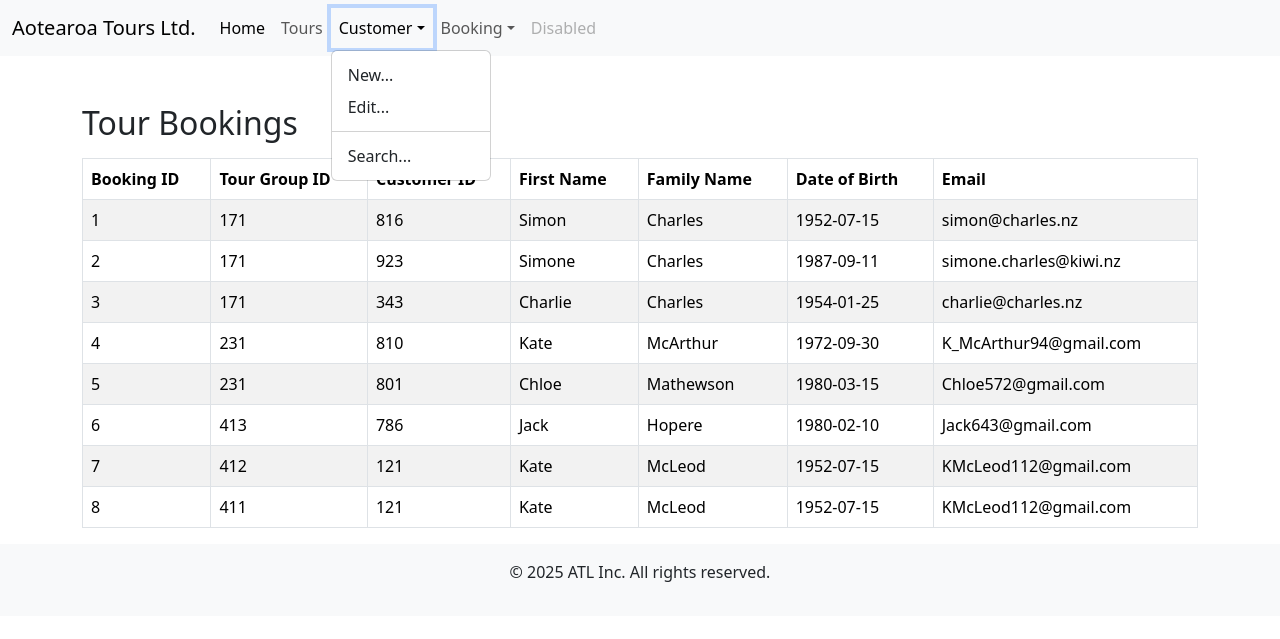
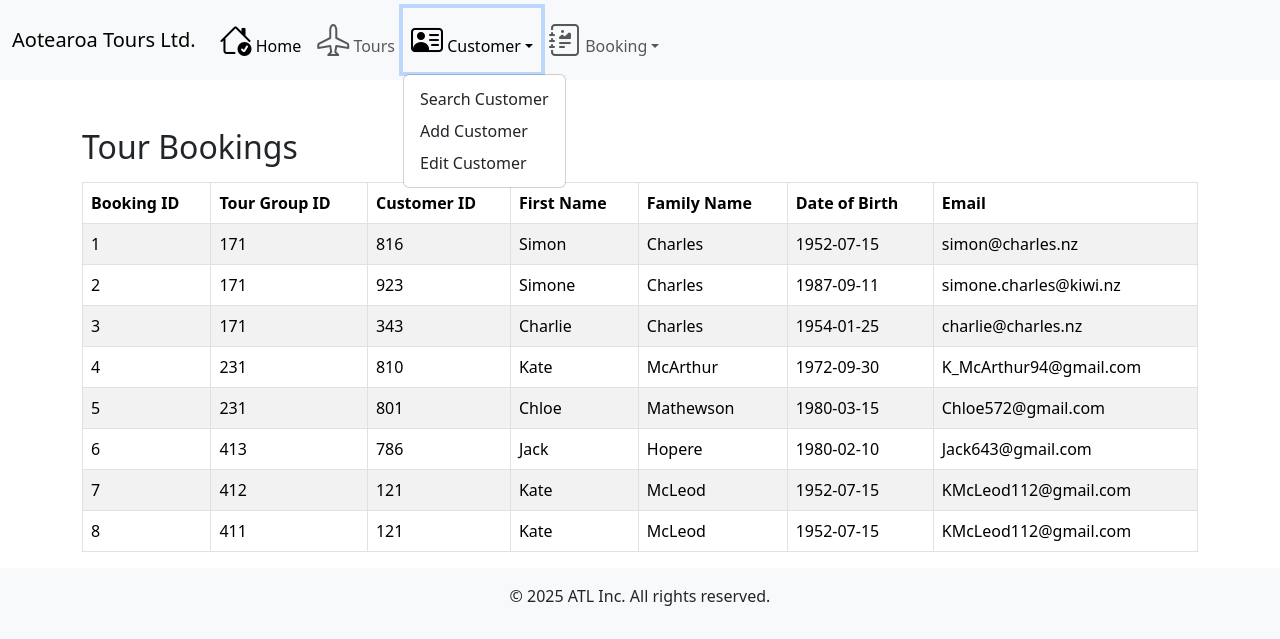
Before and after one commit to AllanVenje/LincolnUNZ, a Flask app: page /Orders in a window 1280 px wide, after a click on "Customer". Shown: the top 639 px of the page. Run offline with Flask 3, Linux system fonts and the light colour scheme; data comes from the database, SQL or seed files in the repository.

Commit message:
Pre-Release code

```diff
--- a/app.py
+++ b/app.py
@@ -127,14 +127,51 @@ def customer_search():
     return render_template("customers.html", flag=1, counts=counts, customers=customers)
 
 
-@app.route('/customer_new')
+@app.route('/customer_new', methods = ['GET', 'POST'])
 def customer_new():
+    if request.method == 'POST':
+        firstname = request.form.get('firstname')
+        familyname = request.form.get('familyname')
+        dob = request.form.get('dob')
+        email = request.form.get('email')
+        phone = request.form.get('phone')
+        cursor = getCursor()
+        qstr = "INSERT INTO customers (firstname, familyname, dob, email, phone) VALUES (%s, %s, %s, %s, %s)";
+        cursor.execute(qstr, (firstname, familyname, dob, email, phone))
+        return redirect(url_for('customer_search'))
+    else:
+        return render_template("users.html", flag=1)
+
+
+@app.route('/customer_edit', methods = ['GET', 'POST'])
+def customer_edit():
+    if request.method == 'POST':
+        selected_user = request.form.get('edit_options')
+        cursor = getCursor()
+        qstr = f"SELECT * FROM customers WHERE customerid = {selected_user};"
+        cursor.execute(qstr)
+        customer = cursor.fetchone()
+        return render_template("users.html", flag=2, customer=customer)
+    else:
+        cursor = getCursor()
+        qstr = "SELECT * FROM customers;"
+        cursor.execute(qstr)
+        customers = cursor.fetchall()
+        return render_template("users.html", flag=3, customers=customers)
+
+
+@app.route('/customer_update', methods = ['POST'])
+def customer_update():
     cursor = getCursor()
-    return "Ongoing..."
-
-@app.route('/customer_edit')
-def customer_edit():
-    return "Ongoing..."
+    firstname = request.form.get('firstname')
+    familyname = request.form.get('familyname')
+    dob = request.form.get('dob')
+    email = request.form.get('email')
+    phone = request.form.get('phone')
+    customerid = request.form.get('customerid')
+    qstr = "UPDATE customers SET firstname = %s, familyname = %s, dob = %s, email = %s, phone = %s WHERE customerid = %s;"
+    cursor.execute(qstr, (firstname, familyname, dob, email, phone, customerid))
+    return redirect(url_for('customer_search'))
 
 
 @app.route("/Orders", methods=['GET', 'POST'])
--- a/templates/base.html
+++ b/templates/base.html
@@ -5,7 +5,8 @@
       <title>{% block title %}{% endblock %}</title>
       <!-- CSS only -->
       <link href="https://cdn.jsdelivr.net/npm/bootstrap@5.3.3/dist/css/bootstrap.min.css" rel="stylesheet" integrity="sha384-QWTKZyjpPEjISv5WaRU9OFeRpok6YctnYmDr5pNlyT2bRjXh0JMhjY6hW+ALEwIH" crossorigin="anonymous">
-  </head>
+      <link rel="stylesheet" href="https://cdn.jsdelivr.net/npm/bootstrap-icons/font/bootstrap-icons.css">
+    </head>
 
   <body>
     <nav class="navbar navbar-expand-lg bg-body-tertiary">
@@ -18,30 +19,29 @@
         <div class="collapse navbar-collapse" id="navbarSupportedContent">
           <ul class="navbar-nav me-auto mb-2 mb-lg-0">
             <li class="nav-item">
-              <a class="nav-link active" aria-current="page" href="{{url_for('home')}}">Home</a>
+              <a class="nav-link active" aria-current="page" href="{{url_for('home')}}"><i class="bi bi-house-check" style="font-size: 2em;"></i> Home</a>
             </li>
             <li class="nav-item">
-              <a class="nav-link" href="{{url_for('tours')}}">Tours</a>
+              <a class="nav-link" href="{{url_for('tours')}}"><i class="bi bi-airplane" style="font-size: 2em;"></i> Tours</a>
             </li>
             <li class="nav-item dropdown">
-              <a class="nav-link dropdown-toggle" href="#" role="button" data-bs-toggle="dropdown" aria-expanded="false">Customer</a>
+              <a class="nav-link dropdown-toggle" href="#" role="button" data-bs-toggle="dropdown" aria-expanded="false"><i class="bi bi-person-vcard" style="font-size: 2em;"></i> Customer</a>
               <ul class="dropdown-menu">
-                <li><a class="dropdown-item" href="{{url_for('customer_new')}}">New...</a></li>
-                <li><a class="dropdown-item" href="{{url_for('customer_edit')}}">Edit...</a></li>
-                <li><hr class="dropdown-divider"></li>
-                <li><a class="dropdown-item" href="{{url_for('customer_search')}}" >Search...</a></li>
+                <li><a class="dropdown-item" href="{{url_for('customer_search')}}" >Search Customer</a></li>
+                <li><a class="dropdown-item" href="{{url_for('customer_new')}}">Add Customer</a></li>
+                <li><a class="dropdown-item" href="{{url_for('customer_edit')}}">Edit Customer</a></li>
               </ul>
             </li>
             <li class="nav-item dropdown">
-              <a class="nav-link dropdown-toggle" href="#" role="button" data-bs-toggle="dropdown" aria-expanded="false">Booking</a>
+              <a class="nav-link dropdown-toggle" href="#" role="button" data-bs-toggle="dropdown" aria-expanded="false"><i class="bi bi-journal-richtext" style="font-size: 2em;"></i> Booking</a>
               <ul class="dropdown-menu">
-                <li><a class="dropdown-item" href="{{url_for('makebooking')}}">New</a></li>
                 <li><a class="dropdown-item" href="{{url_for('Searching')}}">Search</a></li>
+                <li><a class="dropdown-item" href="{{url_for('makebooking')}}">New Booking</a></li>
               </ul>
             </li>
-            <li class="nav-item">
+            <!-- <li class="nav-item">
               <a class="nav-link disabled" aria-disabled="true">Disabled</a>
-            </li>
+            </li> -->
           </ul>
         </div>
       </div>
--- a/templates/customers.html
+++ b/templates/customers.html
@@ -7,32 +7,53 @@
 <!-- Display a list of the customers on the tour -->
 
 {% if flag == 1 %}
-<form action="/Orders" method="post">
+<form action="/Orders" method="POST">
   <h3 style="background-color: darkblue; color: white; text-align: center;">Total: {{ counts }} Customers</h3>
   <table class="table table-hover">
     <thead class="table-primary">
       <tr>
-        <th scope="col">Customer Id</th>
-        <th scope="col">Customer Name</th>
-        <th scope="col">DoB</th>
-        <th scope="col">Email</th>
+        <th scope="col"><i class="bi bi-grid-fill"  style="font-size: 2em;"></i> Customer Id</th>
+        <th scope="col"><i class="bi bi-person-fill" style="font-size: 2em;"></i> Customer Name</th>
+        <th scope="col"><i class="bi bi-calendar-week" style="font-size: 2em;"></i> DoB</th>
+        <th scope="col"><i class="bi bi-envelope-check-fill" style="font-size: 2em;"></i> Email</th>
+        <th scope="col"><i class="bi bi-telephone-forward-fill" style="font-size: 2em;"></i> Phone</th>
       </tr>
     </thead>
     <tbody>
       {% for customer in customers %}
       <tr>
-        <th scope="row">{{ customer['customerid'] }}</th>
+        <td>{{ customer['customerid'] }}</td>
         <td>
-          <input type="hidden" name="customerid" value="{{ customer['customerid'] }}">
-          <button type="submit">{{ customer['firstname'] }} {{customer['familyname'] }}</button>
+          <button type="button" class="btn btn-primary" onclick="submitCustomerId({{ customer['customerid'] }})">
+            {{ customer['firstname'] }} {{ customer['familyname'] }}
+          </button>
         </td>
         <td>{{ customer['dob'] }}</td>
         <td>{{ customer['email'] }}</td>
+        <td>{{ customer['phone'] }}</td>
       </tr>
       {% endfor %}
     </tbody>
   </table>
 </form>
+
+<script>
+  function submitCustomerId(customerId) {
+    const form = document.createElement('form');
+    form.method = 'POST';
+    form.action = '/Orders';
+
+    const input = document.createElement('input');
+    input.type = 'hidden';
+    input.name = 'customerid';
+    input.value = customerId;
+
+    form.appendChild(input);
+    document.body.appendChild(form);
+
+    form.submit();
+  }
+</script>
 {% endif %}
 
 {% if flag == 2 %}
@@ -68,6 +89,7 @@
 {% endif %}
 
 {% if flag == 3 %}
+<div class="container mt-5"></div>
 <form method="POST" action="/booking/search">
   <div class="mb-3">
     <label for="customerid" class="form-label">Search by Name:</label>
@@ -79,6 +101,7 @@
     <button type="submit">Search...</button>
   </div>
 </form>
+</div>
 {% endif %}
 
 {% if flag == 4 %}
@@ -87,6 +110,7 @@
   <table class="table table-striped table-bordered">
     <thead class="thead-dark">
       <tr>
+        <th>Customer ID</th>
         <th>First Name</th>
         <th>Family Name</th>
         <th>Booking ID</th>
@@ -95,7 +119,6 @@
         <th>Tour name</th>
         <th>Destination ID</th>
         <th>Destination Name</th>
-                    <th>Customer ID</th>
         <th>Date of Birth</th>
         <th>Email</th>
       </tr>
@@ -103,6 +126,7 @@
     <tbody>
       {% for r in orderlist %}
       <tr>
+        <td>{{ r['customerid'] }}</td>
         <td>{{ r['firstname'] }}</td>
         <td>{{ r['familyname'] }}</td>
         <td>{{ r['bookingid'] }}</td>
@@ -111,7 +135,6 @@
         <td>{{ r['tourname'] }}</td>
         <td>{{ r['destinationid'] }}</td>
         <td>{{ r['destinationname'] }}</td>
-                    <td>{{ r['customerid'] }}</td>
         <td>{{ r['dob'] }}</td>
         <td>{{ r['email'] }}</td>
       </tr>
```
Also changed, not shown: templates/tourlist.html (+4 -4 lines), templates/tours.html (+7 -5 lines), templates/users.html (+54 -0 lines), 1 other file. Lines whose indentation alone changed are shown as unchanged.
